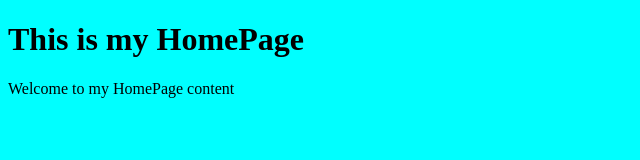
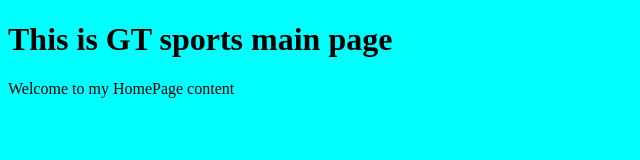
Before and after one commit to JMS063/GT-Sports, a plain HTML site: page index.html in a window 1280 px wide. Shown: the whole page, without its empty margins (0-640 px from the left). Drawn offline with Linux system fonts and the light colour scheme.

Commit message:
test push

```diff
--- a/index.html
+++ b/index.html
@@ -4,7 +4,7 @@
  <link rel="stylesheet" href="style.css">
 </head>
 <body>
-    <h1>This is my HomePage</h1>
+    <h1>This is GT sports main page</h1>
     <p>Welcome to my HomePage content</p>
 </body>
 </html>
```
